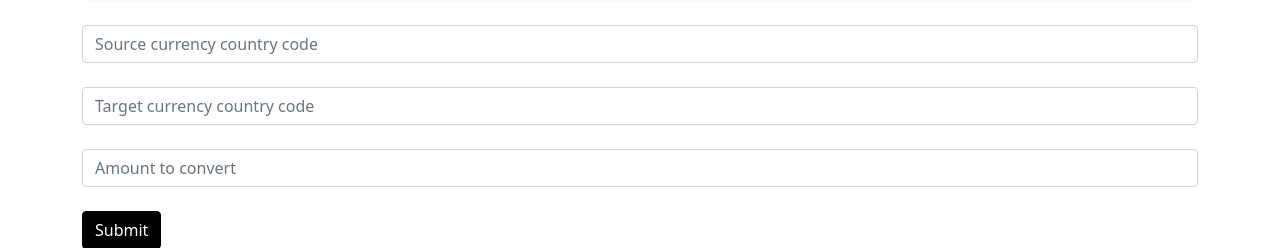
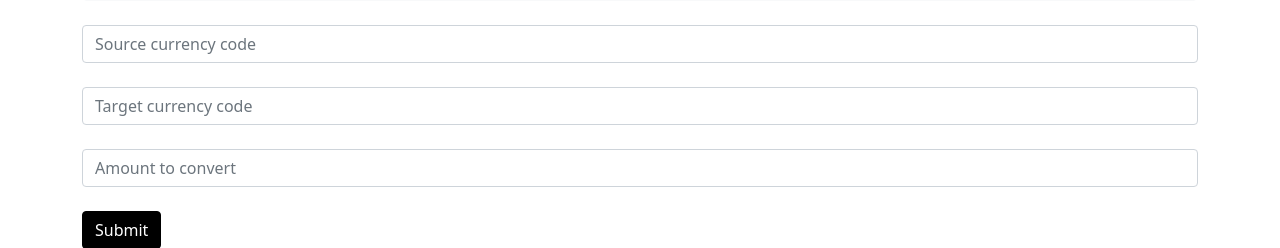
Before and after one commit to mayankcs/Currency-Converter-web-app, a Flask app: page / in a window 1280 px wide. Shown: the part 333-581 px from the top of the page. Run offline with Flask 2, Linux system fonts and the light colour scheme.

Commit message:
Update index.html

```diff
--- a/templates/index.html
+++ b/templates/index.html
@@ -53,8 +53,8 @@
 <form method="POST" action="/">
     <div class="form-group">
 
-      <input type="text" class="form-control" id="text" aria-describedby="text" placeholder="Source currency country code" name='Source'>
-      <br> <input type="text" class="form-control" id="text" aria-describedby="text" placeholder="Target currency country code" name='Target'>
+      <input type="text" class="form-control" id="text" aria-describedby="text" placeholder="Source currency code" name='Source'>
+      <br> <input type="text" class="form-control" id="text" aria-describedby="text" placeholder="Target currency code" name='Target'>
       <br><input type="text" class="form-control" id="text" aria-describedby="text" placeholder="Amount to convert" name='Amount'>
     </div>
 
```
